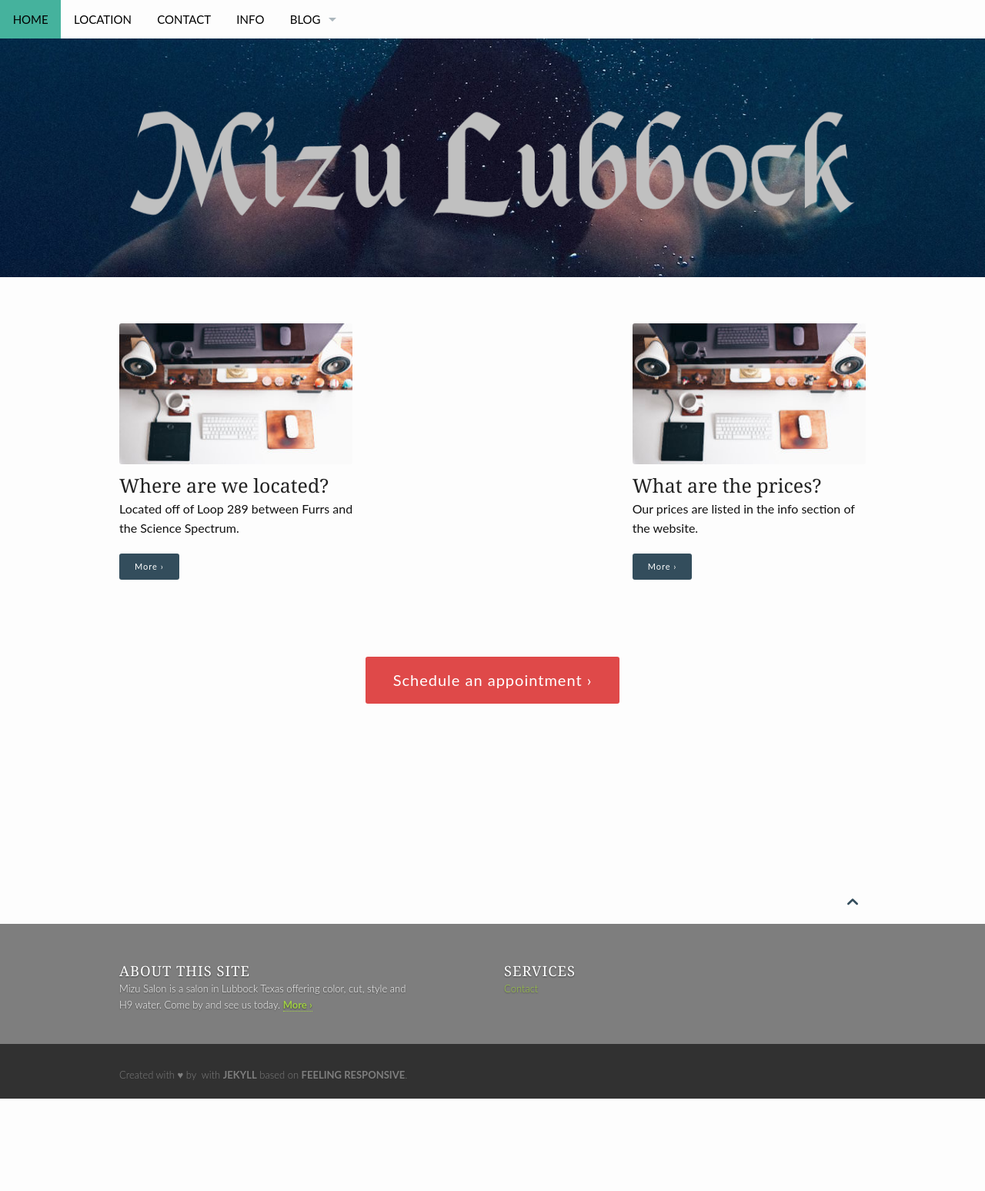
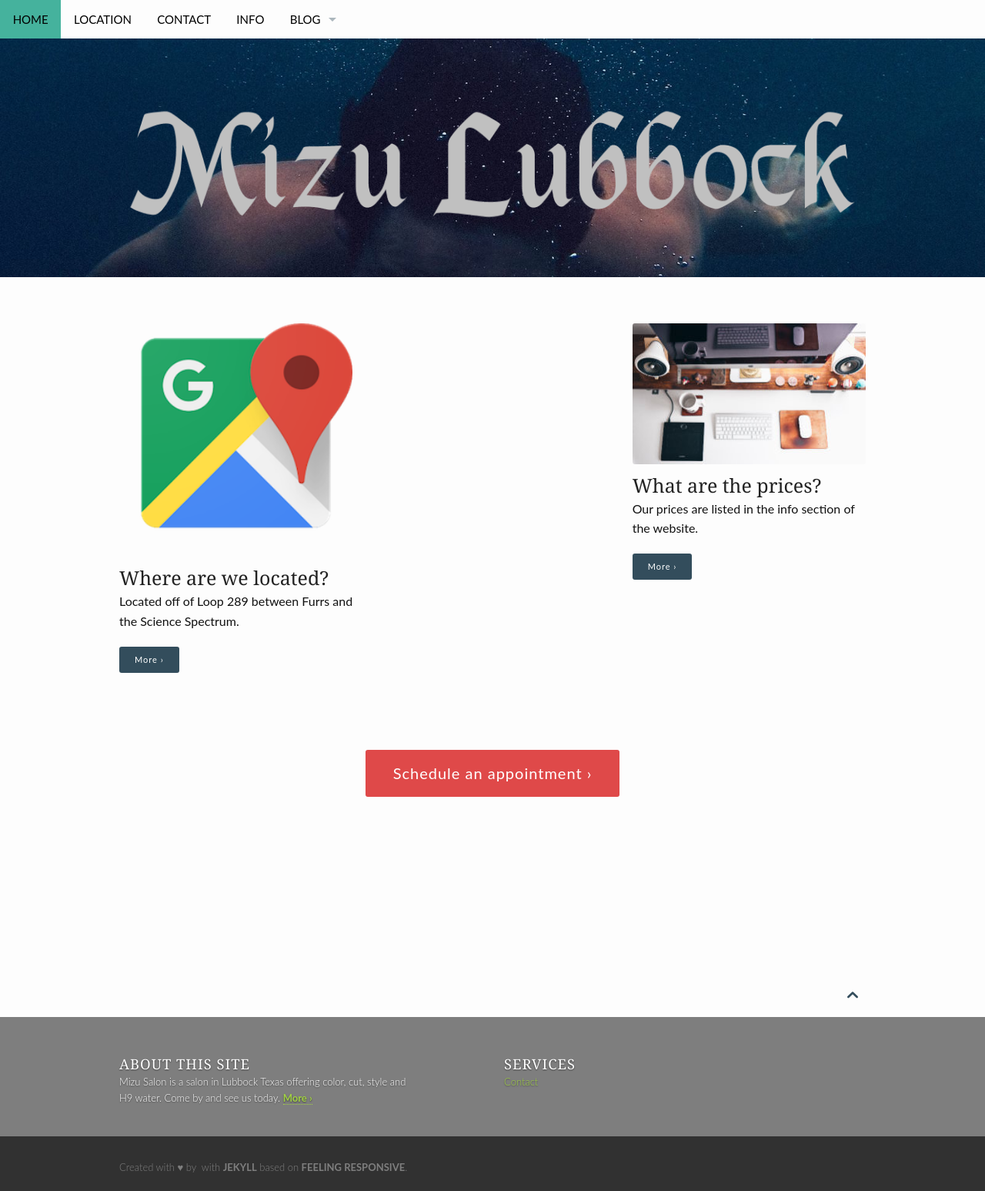
Before and after one commit to cprieger/Mizu, a Jekyll site: the page built from pages/pages-root-folder/index.md, in a window 1280 px wide. Shown: the whole page at 77% size. Built offline with Jekyll 4.4.1, drawn with Linux system fonts in a browser that asks for light colours; before the commit the page ends 1427 px from its top, so only the background shows below that.

Commit message:
Change where are we located image to stock google maps icon.

```diff
--- a/pages/pages-root-folder/index.md
+++ b/pages/pages-root-folder/index.md
@@ -15,7 +15,7 @@ header:
 widget1:
   title: "Where are we located?"
   url: 'http://mizulubbock.com/location/'
-  image: widget-1-302x182.jpg
+  image: Google_Maps_Icon.png
   text: 'Located off of Loop 289 between Furrs and the Science Spectrum.'
 widget2:
   title: "What are the prices?"
```
Also changed, not shown: images/Google_Maps_Icon.png (added).
